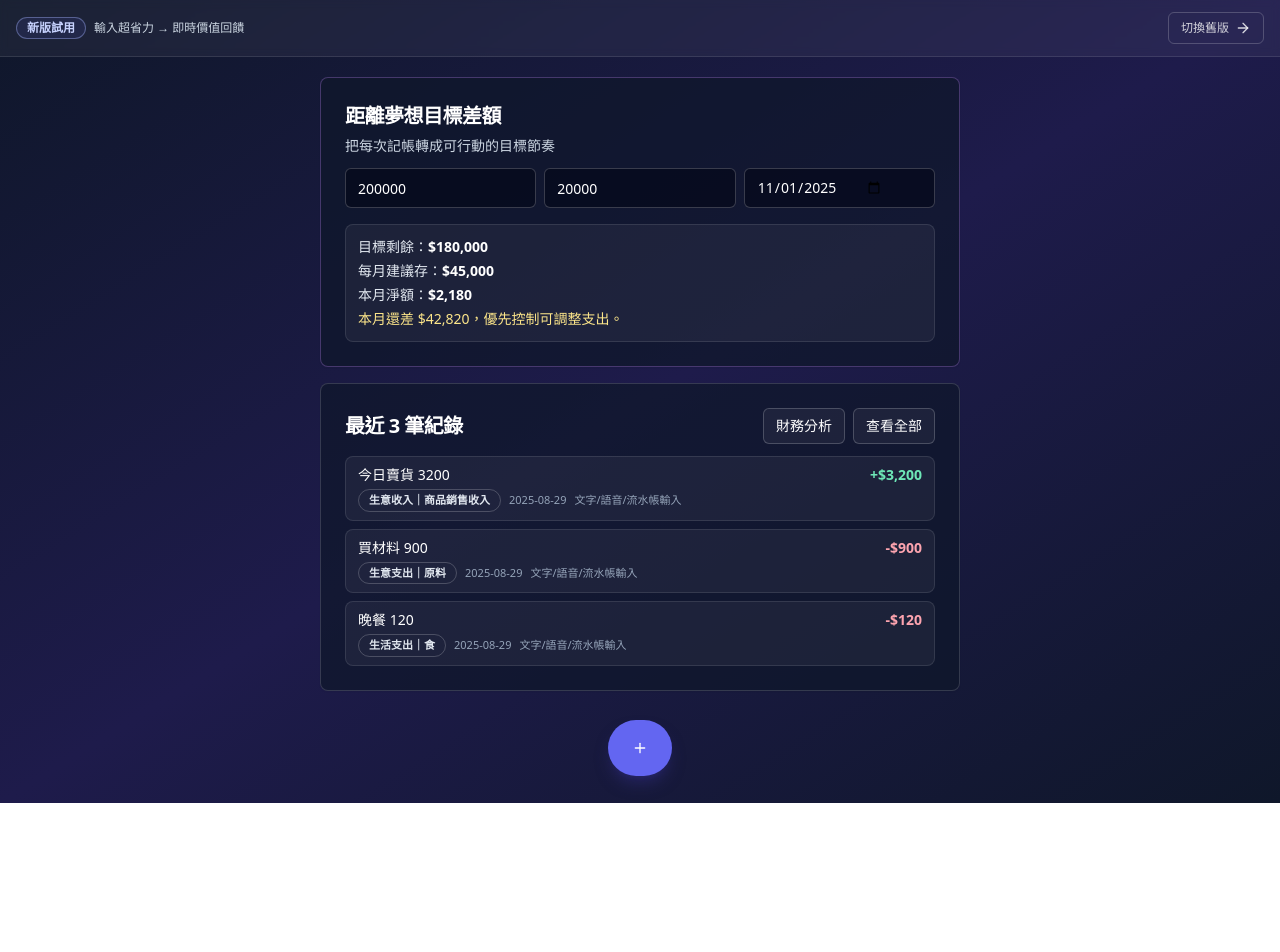
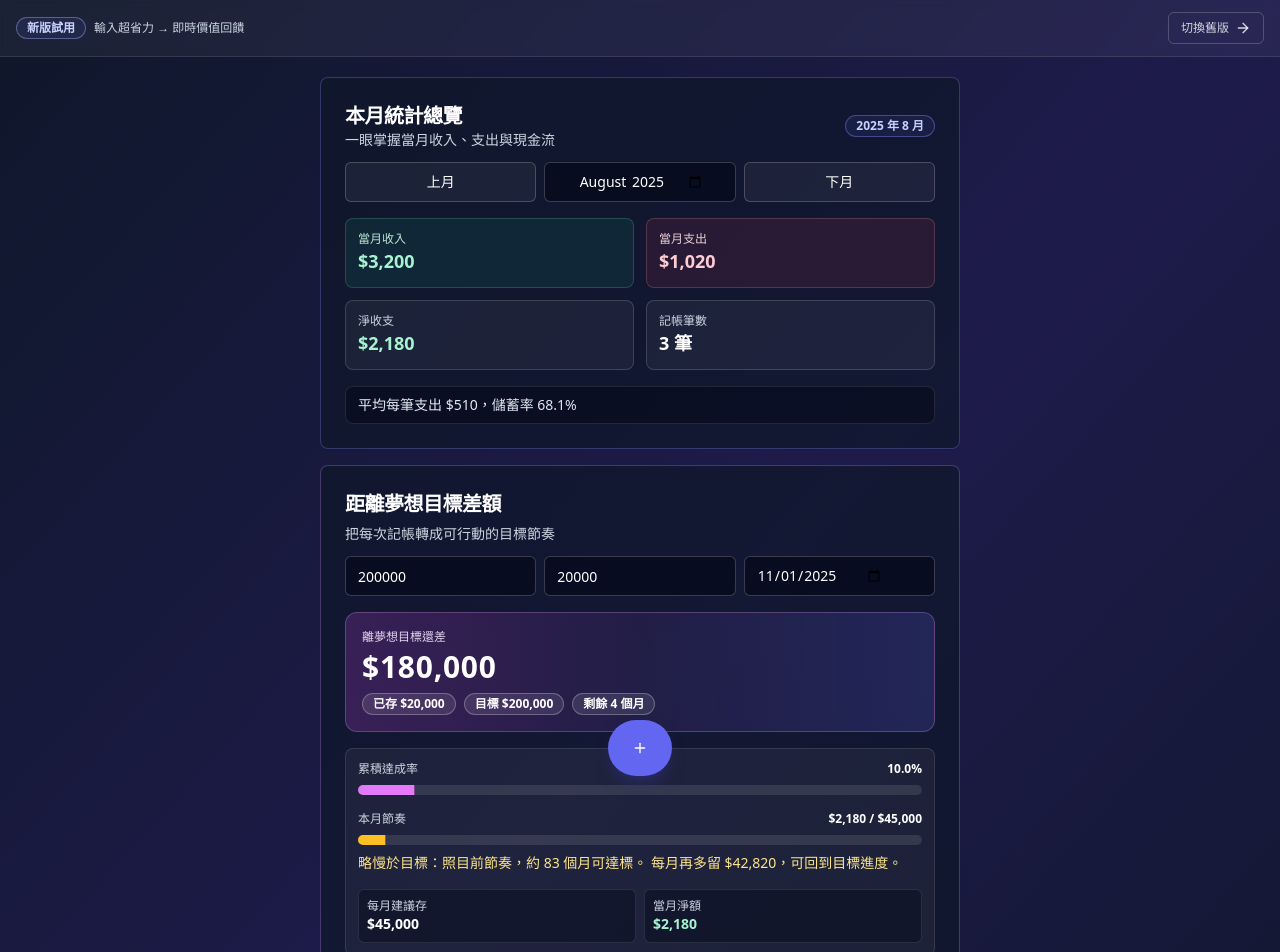
Before and after one commit to Kevin-Yeh-egroup/basic-Accounting-calculator, a Next.js app: page / in a window 1280 px wide. Shown: the top 952 px of the page. Before the commit the page ends 803 px from the top, so only its background shows below. Built offline with nearby package versions, Linux system fonts and the light colour scheme.

Commit message:
✨ Enhance monthly financial overview with new statistics, month selection feature, and improved UI components for better user experience

```diff
--- a/app/page.tsx
+++ b/app/page.tsx
@@ -19,6 +19,7 @@ import { Button } from "@/components/ui/button"
 import { Badge } from "@/components/ui/badge"
 import { Card, CardContent, CardDescription, CardHeader, CardTitle } from "@/components/ui/card"
 import { Input } from "@/components/ui/input"
+import { Progress } from "@/components/ui/progress"
 import { Sheet, SheetContent, SheetDescription, SheetHeader, SheetTitle } from "@/components/ui/sheet"
 import { Textarea } from "@/components/ui/textarea"
 import CashFlowAnalysis from "./components/cash-flow-analysis"
@@ -705,6 +706,22 @@ function uid(prefix: string): string {
 
 function formatMoney(value: number): string {
   return CURRENCY.format(value)
+}
+
+function formatMonthLabel(monthKey: string): string {
+  const [year, month] = monthKey.split("-")
+  if (!year || !month) return monthKey
+  return `${year} 年 ${Number(month)} 月`
+}
+
+function shiftMonthKey(monthKey: string, offset: number): string {
+  const [yearText, monthText] = monthKey.split("-")
+  const year = Number(yearText)
+  const month = Number(monthText)
+  if (!Number.isFinite(year) || !Number.isFinite(month)) return monthKey
+
+  const date = new Date(year, month - 1 + offset, 1)
+  return `${date.getFullYear()}-${String(date.getMonth() + 1).padStart(2, "0")}`
 }
 
 function getFileExt(filename: string): string {
@@ -1258,6 +1275,7 @@ export default function MvpAccountingPage() {
   const [dreamTarget, setDreamTarget] = useState(200000)
   const [dreamSaved, setDreamSaved] = useState(20000)
   const [dreamDeadline, setDreamDeadline] = useState(defaultDreamDeadline)
+  const [selectedMonth, setSelectedMonth] = useState(new Date().toISOString().slice(0, 7))
 
   const [banner, setBanner] = useState<string | null>(null)
   const [storageReady, setStorageReady] = useState(false)
@@ -1400,10 +1418,13 @@ export default function MvpAccountingPage() {
     return [...transactions].sort((a, b) => b.occurred_at.localeCompare(a.occurred_at))
   }, [transactions])
 
-  const currentMonthKey = new Date().toISOString().slice(0, 7)
   const currentMonthTx = useMemo(
-    () => transactions.filter(item => item.occurred_at.startsWith(currentMonthKey)),
-    [transactions, currentMonthKey]
+    () => transactions.filter(item => item.occurred_at.startsWith(selectedMonth)),
+    [transactions, selectedMonth]
+  )
+  const sortedCurrentMonthTransactions = useMemo(
+    () => [...currentMonthTx].sort((a, b) => b.occurred_at.localeCompare(a.occurred_at)),
+    [currentMonthTx]
   )
 
   const monthIncome = useMemo(
@@ -1415,6 +1436,18 @@ export default function MvpAccountingPage() {
     [currentMonthTx]
   )
   const monthNet = monthIncome - monthExpense
+  const monthTxCount = currentMonthTx.length
+  const monthExpenseCount = currentMonthTx.filter(item => item.direction === "expense").length
+  const monthAverageExpense = monthExpenseCount > 0 ? monthExpense / monthExpenseCount : 0
+  const monthSavingRate = monthIncome > 0 ? (monthNet / monthIncome) * 100 : null
+  const monthInsightText = useMemo(() => {
+    if (monthTxCount === 0) {
+      return `${formatMonthLabel(selectedMonth)} 尚未有記帳資料。`
+    }
+
+    const savingRateText = monthSavingRate === null ? "" : `，儲蓄率 ${monthSavingRate.toFixed(1)}%`
+    return `平均每筆支出 ${formatMoney(monthAverageExpense)}${savingRateText}`
+  }, [monthAverageExpense, monthSavingRate, monthTxCount, selectedMonth])
 
   const dreamPlan = useMemo(() => {
     const targetLeft = Math.max(dreamTarget - dreamSaved, 0)
@@ -1427,8 +1460,65 @@ export default function MvpAccountingPage() {
     const gap = shouldSavePerMonth - Math.max(monthNet, 0)
     return { targetLeft, monthsLeft, shouldSavePerMonth, gap }
   }, [dreamDeadline, dreamSaved, dreamTarget, monthNet])
-
-  const recentTransactions = sortedTransactions.slice(0, 3)
+  const dreamCompletionRate = useMemo(() => {
+    if (dreamPlan.targetLeft === 0) return 100
+    if (dreamTarget <= 0) return 0
+    return Math.min((dreamSaved / dreamTarget) * 100, 100)
+  }, [dreamPlan.targetLeft, dreamSaved, dreamTarget])
+  const monthContribution = Math.max(monthNet, 0)
+  const monthPaceRate = useMemo(() => {
+    if (dreamPlan.targetLeft === 0 || dreamPlan.shouldSavePerMonth <= 0) return 100
+    return Math.min((monthContribution / dreamPlan.shouldSavePerMonth) * 100, 100)
+  }, [dreamPlan.shouldSavePerMonth, dreamPlan.targetLeft, monthContribution])
+  const projectedMonthsToGoal = useMemo(() => {
+    if (dreamPlan.targetLeft === 0) return 0
+    if (monthContribution <= 0) return null
+    return Math.ceil(dreamPlan.targetLeft / monthContribution)
+  }, [dreamPlan.targetLeft, monthContribution])
+  const dreamPaceStatus = useMemo(() => {
+    if (dreamPlan.targetLeft === 0) {
+      return {
+        title: "目標已完成",
+        hint: "恭喜！你已達成目前設定的夢想金額。",
+        textClass: "text-emerald-200",
+        barClass: "[&>div]:bg-emerald-400",
+      }
+    }
+
+    if (dreamPlan.gap <= 0) {
+      const projectedText =
+        projectedMonthsToGoal === null
+          ? "目前節奏穩定，持續記帳就能維持在目標軌道上。"
+          : `照目前節奏，約 ${projectedMonthsToGoal} 個月可達標。`
+      return {
+        title: "進度領先",
+        hint: `${projectedText} 有機會提早完成。`,
+        textClass: "text-emerald-200",
+        barClass: "[&>div]:bg-emerald-400",
+      }
+    }
+
+    if (monthContribution <= 0) {
+      return {
+        title: "需要加速",
+        hint: "本月淨額尚未轉正，先降低可調整支出，會更有感。",
+        textClass: "text-amber-200",
+        barClass: "[&>div]:bg-amber-400",
+      }
+    }
+
+    const projectedText = projectedMonthsToGoal === null ? "" : `照目前節奏，約 ${projectedMonthsToGoal} 個月可達標。`
+    return {
+      title: "略慢於目標",
+      hint: `${projectedText} 每月再多留 ${formatMoney(dreamPlan.gap)}，可回到目標進度。`,
+      textClass: "text-amber-200",
+      barClass: "[&>div]:bg-amber-400",
+    }
+  }, [dreamPlan.gap, dreamPlan.targetLeft, monthContribution, projectedMonthsToGoal])
+  const dreamPaceLabel =
+    dreamPlan.targetLeft === 0 ? "已完成" : `${formatMoney(monthContribution)} / ${formatMoney(dreamPlan.shouldSavePerMonth)}`
+
+  const recentTransactions = sortedCurrentMonthTransactions.slice(0, 3)
   const overviewFilterStats = useMemo(
     () => ({
       all: sortedTransactions.length,
@@ -1802,13 +1892,81 @@ export default function MvpAccountingPage() {
   function renderHome() {
     return (
       <div className="space-y-4">
+        <Card className="border-indigo-400/30 bg-slate-900/70">
+          <CardHeader className="pb-3">
+            <div className="flex flex-col gap-3 sm:flex-row sm:items-center sm:justify-between">
+              <div>
+                <CardTitle className="text-white text-xl">本月統計總覽</CardTitle>
+                <CardDescription className="text-slate-300">一眼掌握當月收入、支出與現金流</CardDescription>
+              </div>
+              <Badge variant="outline" className="w-fit border-indigo-400/40 bg-indigo-500/10 text-indigo-200">
+                {formatMonthLabel(selectedMonth)}
+              </Badge>
+            </div>
+          </CardHeader>
+          <CardContent className="space-y-4">
+            <div className="grid grid-cols-3 gap-2">
+              <Button
+                type="button"
+                variant="outline"
+                className="border-white/20 bg-white/5 text-white hover:bg-white/10"
+                onClick={() => setSelectedMonth(previous => shiftMonthKey(previous, -1))}
+              >
+                上月
+              </Button>
+              <Input
+                type="month"
+                value={selectedMonth}
+                onChange={event => {
+                  const nextMonth = event.target.value
+                  if (/^\d{4}-\d{2}$/.test(nextMonth)) {
+                    setSelectedMonth(nextMonth)
+                  }
+                }}
+                className="bg-slate-950/60 text-white border-white/20 text-center"
+              />
+              <Button
+                type="button"
+                variant="outline"
+                className="border-white/20 bg-white/5 text-white hover:bg-white/10"
+                onClick={() => setSelectedMonth(previous => shiftMonthKey(previous, 1))}
+              >
+                下月
+              </Button>
+            </div>
+
+            <div className="grid grid-cols-2 gap-3">
+              <div className="rounded-lg border border-emerald-300/20 bg-emerald-500/10 p-3">
+                <p className="text-xs text-emerald-100/90">當月收入</p>
+                <p className="text-lg font-semibold text-emerald-200">{formatMoney(monthIncome)}</p>
+              </div>
+              <div className="rounded-lg border border-rose-300/20 bg-rose-500/10 p-3">
+                <p className="text-xs text-rose-100/90">當月支出</p>
+                <p className="text-lg font-semibold text-rose-200">{formatMoney(monthExpense)}</p>
+              </div>
+              <div className="rounded-lg border border-white/15 bg-white/5 p-3">
+                <p className="text-xs text-slate-300">淨收支</p>
+                <p className={`text-lg font-semibold ${monthNet >= 0 ? "text-emerald-200" : "text-rose-300"}`}>
+                  {formatMoney(monthNet)}
+                </p>
+              </div>
+              <div className="rounded-lg border border-white/15 bg-white/5 p-3">
+                <p className="text-xs text-slate-300">記帳筆數</p>
+                <p className="text-lg font-semibold text-white">{monthTxCount} 筆</p>
+              </div>
+            </div>
+
+            <div className="rounded-lg border border-white/10 bg-slate-950/50 px-3 py-2 text-sm text-slate-200">{monthInsightText}</div>
+          </CardContent>
+        </Card>
+
         <Card className="border-purple-400/30 bg-slate-900/70">
           <CardHeader className="pb-3">
             <CardTitle className="text-white text-xl">距離夢想目標差額</CardTitle>
             <CardDescription className="text-slate-300">把每次記帳轉成可行動的目標節奏</CardDescription>
           </CardHeader>
           <CardContent className="space-y-4">
-            <div className="grid grid-cols-3 gap-2">
+            <div className="grid grid-cols-1 gap-2 sm:grid-cols-3">
               <Input
                 type="number"
                 min={0}
@@ -1833,28 +1991,64 @@ export default function MvpAccountingPage() {
               />
             </div>
 
-            <div className="rounded-lg border border-white/10 bg-white/5 p-3 space-y-1">
-              <p className="text-sm text-slate-200">
-                目標剩餘：<span className="font-semibold text-white">{formatMoney(dreamPlan.targetLeft)}</span>
-              </p>
-              <p className="text-sm text-slate-200">
-                每月建議存：<span className="font-semibold text-white">{formatMoney(dreamPlan.shouldSavePerMonth)}</span>
-              </p>
-              <p className="text-sm text-slate-200">
-                本月淨額：<span className="font-semibold text-white">{formatMoney(monthNet)}</span>
-              </p>
-              <p className={`text-sm ${dreamPlan.gap <= 0 ? "text-emerald-300" : "text-amber-200"}`}>
-                {dreamPlan.gap <= 0
-                  ? "本月節奏良好，已在目標軌道上。"
-                  : `本月還差 ${formatMoney(dreamPlan.gap)}，優先控制可調整支出。`}
-              </p>
+            <div className="rounded-xl border border-fuchsia-300/25 bg-gradient-to-r from-fuchsia-500/20 via-purple-500/10 to-indigo-500/20 p-4">
+              <p className="text-xs text-fuchsia-100/90">離夢想目標還差</p>
+              <p className="mt-1 text-3xl font-bold tracking-wide text-white">{formatMoney(dreamPlan.targetLeft)}</p>
+              <div className="mt-2 flex flex-wrap items-center gap-2">
+                <Badge variant="outline" className="border-white/25 bg-white/10 text-white">
+                  已存 {formatMoney(dreamSaved)}
+                </Badge>
+                <Badge variant="outline" className="border-white/25 bg-white/10 text-white">
+                  目標 {formatMoney(dreamTarget)}
+                </Badge>
+                <Badge variant="outline" className="border-white/25 bg-white/10 text-white">
+                  剩餘 {dreamPlan.monthsLeft} 個月
+                </Badge>
+              </div>
+            </div>
+
+            <div className="rounded-lg border border-white/10 bg-white/5 p-3 space-y-4">
+              <div className="space-y-2">
+                <div className="flex items-center justify-between text-xs text-slate-300">
+                  <span>累積達成率</span>
+                  <span className="font-semibold text-white">{dreamCompletionRate.toFixed(1)}%</span>
+                </div>
+                <Progress
+                  value={dreamCompletionRate}
+                  className="h-2.5 bg-white/10 [&>div]:bg-gradient-to-r [&>div]:from-indigo-400 [&>div]:to-fuchsia-400"
+                />
+              </div>
+
+              <div className="space-y-2">
+                <div className="flex items-center justify-between text-xs text-slate-300">
+                  <span>本月節奏</span>
+                  <span className="font-semibold text-white">{dreamPaceLabel}</span>
+                </div>
+                <Progress value={monthPaceRate} className={`h-2.5 bg-white/10 ${dreamPaceStatus.barClass}`} />
+                <p className={`text-sm ${dreamPaceStatus.textClass}`}>
+                  {dreamPaceStatus.title}：{dreamPaceStatus.hint}
+                </p>
+              </div>
+
+              <div className="grid grid-cols-2 gap-2">
+                <div className="rounded-md border border-white/10 bg-slate-950/40 p-2">
+                  <p className="text-xs text-slate-300">每月建議存</p>
+                  <p className="text-sm font-semibold text-white">{formatMoney(dreamPlan.shouldSavePerMonth)}</p>
+                </div>
+                <div className="rounded-md border border-white/10 bg-slate-950/40 p-2">
+                  <p className="text-xs text-slate-300">當月淨額</p>
+                  <p className={`text-sm font-semibold ${monthNet >= 0 ? "text-emerald-200" : "text-rose-300"}`}>
+                    {formatMoney(monthNet)}
+                  </p>
+                </div>
+              </div>
             </div>
           </CardContent>
         </Card>
 
         <Card className="border-white/15 bg-slate-900/70">
           <CardHeader className="pb-3 flex-row items-center justify-between space-y-0">
-            <CardTitle className="text-white text-xl">最近 3 筆紀錄</CardTitle>
+            <CardTitle className="text-white text-xl">{formatMonthLabel(selectedMonth)} 最近 3 筆</CardTitle>
             <div className="flex items-center gap-2">
               <Button
                 type="button"
@@ -1886,7 +2080,7 @@ export default function MvpAccountingPage() {
           </CardHeader>
           <CardContent className="space-y-2">
             {recentTransactions.length === 0 ? (
-              <p className="text-slate-300 text-sm">還沒有交易資料，按下下方「＋」開始。</p>
+              <p className="text-slate-300 text-sm">{formatMonthLabel(selectedMonth)} 尚無交易資料，按下下方「＋」開始。</p>
             ) : (
               recentTransactions.map(item => (
                 <div key={item.id} className="rounded-lg border border-white/10 bg-white/5 px-3 py-2">
```
